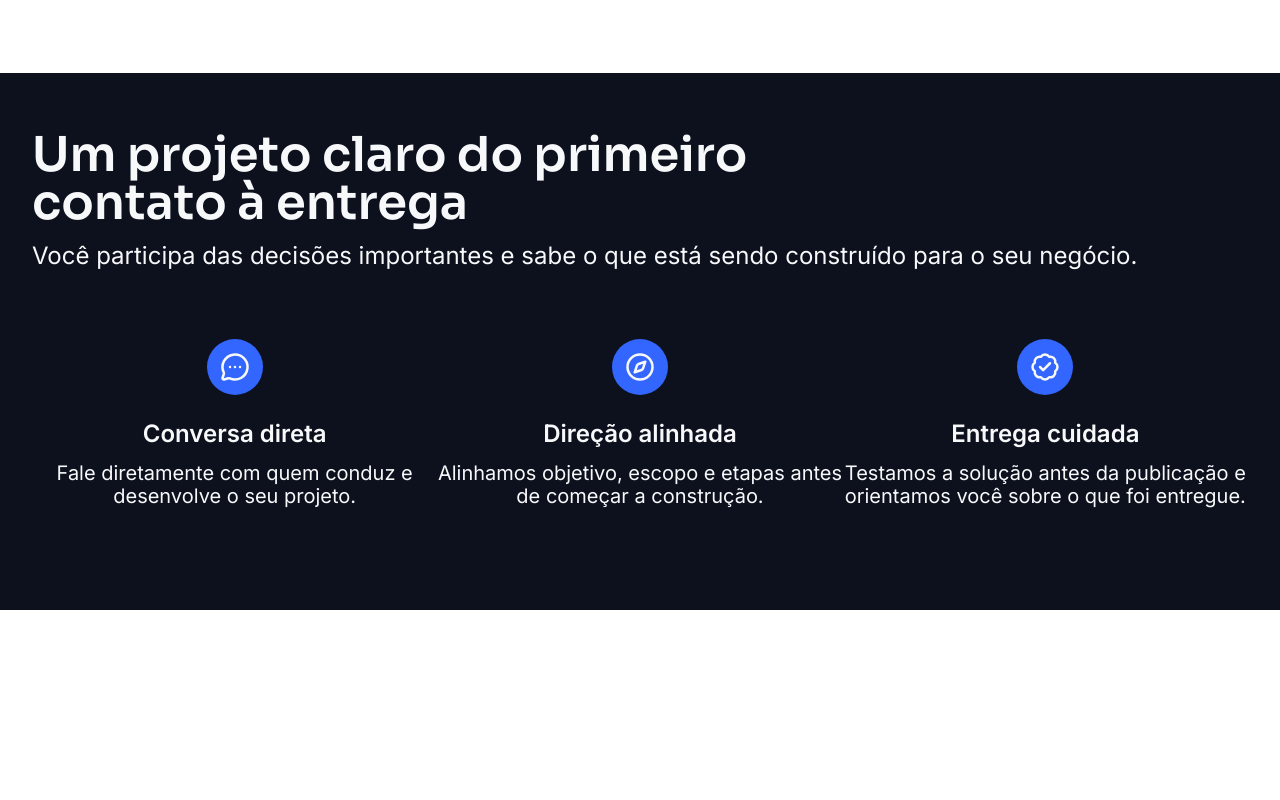
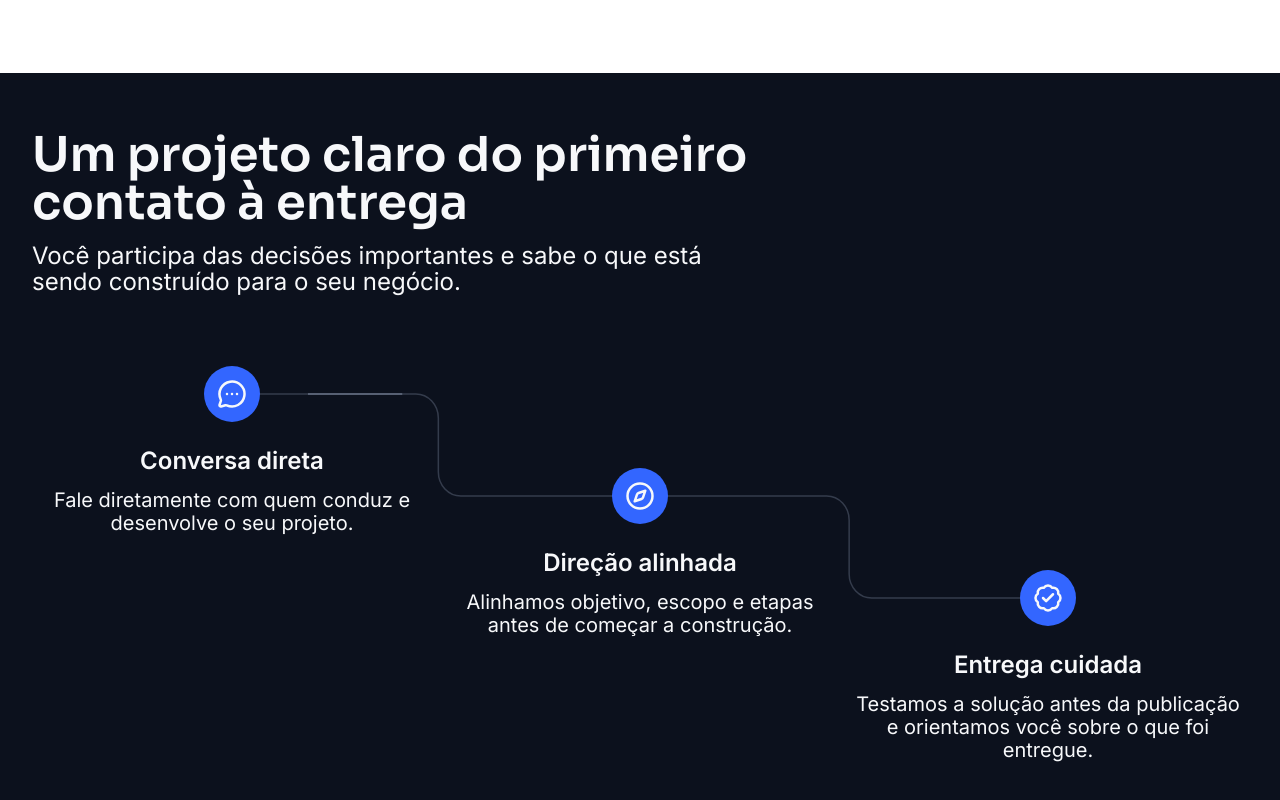
Before and after one commit to Wesleyhrl/signorge-website, a Next.js app: page / in a window 1280 px wide. Shown: the part 2753-3553 px from the top of the page. Before the commit the page ends 3363 px from the top, so only its background shows below. Built offline with nearby package versions, Linux system fonts and the light colour scheme.

Commit message:
feat: implement StepConnections component and update Differential section layout

```diff
--- a/components/sections/differential/differential.tsx
+++ b/components/sections/differential/differential.tsx
@@ -1,7 +1,8 @@
 import { Container } from "@/components/layout/container";
 import ProcessStep, {
-  PropsProcessStep,
+  type PropsProcessStep,
 } from "@/components/sections/differential/process-step";
+import StepConnections from "@/components/sections/differential/step-connections";
 import { BadgeCheck, Compass, MessageCircleMore } from "lucide-react";
 
 const steps: PropsProcessStep[] = [
@@ -22,31 +23,46 @@ const steps: PropsProcessStep[] = [
   },
 ];
 
+const stepOffsets = ["lg:pt-0", "lg:pt-25.5", "lg:pt-51"];
+
 export default function Differential() {
   return (
-    <section className="bg-graphite py-14.5 mt-20 md:mt-24 lg:mt-30">
+    <section
+      aria-labelledby="differential-heading"
+      className="bg-graphite py-14.5 mt-20 md:mt-24 lg:mt-30"
+    >
       <Container>
         <header className="flex flex-col gap-4">
           <h2
-            id="services-heading"
+            id="differential-heading"
             className="font-display font-semibold text-offwhite text-3xl sm:text-4xl xl:text-5xl max-w-184.25"
           >
             Um projeto claro do primeiro contato à entrega
           </h2>
-          <p className="text-base text-offwhite sm:text-lg lg:text-xl xl:text-2xl xl:leading-[1.1]">
+          <p className="text-base text-offwhite sm:text-lg lg:text-xl xl:text-2xl xl:leading-[1.1]  max-w-184.25">
             Você participa das decisões importantes e sabe o que está sendo
             construído para o seu negócio.
           </p>
         </header>
-        <div className="mt-13.5 grid grid-cols-3">
-          {steps.map((step) => (
-            <ProcessStep
-              key={step.title}
-              icon={step.icon}
-              text={step.text}
-              title={step.title}
-            />
-          ))}
+        <div className="relative mt-13.5">
+          <StepConnections
+            orientation="horizontal"
+            className="absolute top-10.75 left-[calc((100%-1rem)/6)] hidden h-51.5 w-[calc((100%+0.5rem)*2/3)] lg:block"
+          />
+          <StepConnections
+            orientation="vertical"
+            className="absolute top-0 left-6.75 h-full w-0.5 lg:hidden"
+          />
+          <ol className="grid grid-cols-1 gap-14 lg:grid-cols-3 lg:gap-2">
+            {steps.map((step, index) => (
+              <li
+                key={step.title}
+                className={`relative min-w-0 first:before:pointer-events-none first:before:absolute first:before:top-0 first:before:left-6.75 first:before:h-1/2 first:before:w-0.5 first:before:bg-graphite last:after:pointer-events-none last:after:absolute last:after:bottom-0 last:after:left-6.75 last:after:h-1/2 last:after:w-0.5 last:after:bg-graphite lg:before:hidden lg:after:hidden ${stepOffsets[index]}`}
+              >
+                <ProcessStep {...step} />
+              </li>
+            ))}
+          </ol>
         </div>
       </Container>
     </section>
--- a/components/sections/differential/process-step.tsx
+++ b/components/sections/differential/process-step.tsx
@@ -1,4 +1,4 @@
-import { ReactNode } from "react";
+import type { ReactNode } from "react";
 
 export type PropsProcessStep = {
   title: string;
@@ -8,13 +8,18 @@ export type PropsProcessStep = {
 
 export default function ProcessStep({ text, title, icon }: PropsProcessStep) {
   return (
-    <div className="flex flex-col items-center gap-3.75 py-4 max-w-102.75 min-h-57.25">
-      <div className="flex items-center justify-center rounded-full size-14 bg-signal text-offwhite">
+    <div className="relative z-10 flex w-full items-center gap-4 lg:mx-auto lg:min-h-57.25 lg:max-w-102.75 lg:flex-col lg:items-center lg:gap-3.75 lg:py-4">
+      <div
+        aria-hidden="true"
+        className="flex size-14 shrink-0 items-center justify-center rounded-full bg-signal text-offwhite"
+      >
         <div className="[&>svg]:size-full size-7.5">{icon}</div>
       </div>
-      <div className="flex flex-col items-center gap-3 py-2 text-offwhite">
-        <h3 className="text-2xl font-semibold">{title}</h3>
-        <p className="text-xl leading-[1.15] text-center">{text}</p>
+      <div className="flex min-w-0 flex-col items-start gap-3 text-offwhite lg:items-center lg:py-2">
+        <h3 className="text-xl font-semibold lg:text-2xl">{title}</h3>
+        <p className="text-base leading-[1.15] lg:text-center lg:text-xl">
+          {text}
+        </p>
       </div>
     </div>
   );
--- /dev/null
+++ b/components/sections/differential/step-connections.tsx
@@ -0,0 +1,57 @@
+import type { SVGProps } from "react";
+
+type StepConnectionsProps = SVGProps<SVGSVGElement> & {
+  orientation: "horizontal" | "vertical";
+};
+
+export default function StepConnections({
+  orientation,
+  className,
+  ...props
+}: StepConnectionsProps) {
+  const horizontal = orientation === "horizontal";
+
+  return (
+    <svg
+      viewBox={horizontal ? "0 -1 870 206" : "0 0 2 100"}
+      preserveAspectRatio="none"
+      fill="none"
+      stroke="currentColor"
+      strokeWidth="1.5"
+      aria-hidden="true"
+      focusable="false"
+      className={`pointer-events-none text-slate ${className ?? ""}`}
+      xmlns="http://www.w3.org/2000/svg"
+      {...props}
+    >
+      {horizontal ? (
+        <>
+          <path
+            d="M0 0H196C209.255 0 220 10.745 220 24V78C220 91.255 230.745 102 244 102H435"
+            opacity="0.45"
+            vectorEffect="non-scaling-stroke"
+          />
+          <path
+            d="M435 102H634C647.255 102 658 112.745 658 126V180C658 193.255 668.745 204 682 204H870"
+            opacity="0.45"
+            vectorEffect="non-scaling-stroke"
+          />
+          <path
+            d="M81 0H181.5"
+            strokeWidth="1.7"
+            vectorEffect="non-scaling-stroke"
+          />
+        </>
+      ) : (
+        <>
+          <path d="M1 0V100" opacity="0.45" vectorEffect="non-scaling-stroke" />
+          <path
+            d="M1 20V32"
+            strokeWidth="1.7"
+            vectorEffect="non-scaling-stroke"
+          />
+        </>
+      )}
+    </svg>
+  );
+}
```
